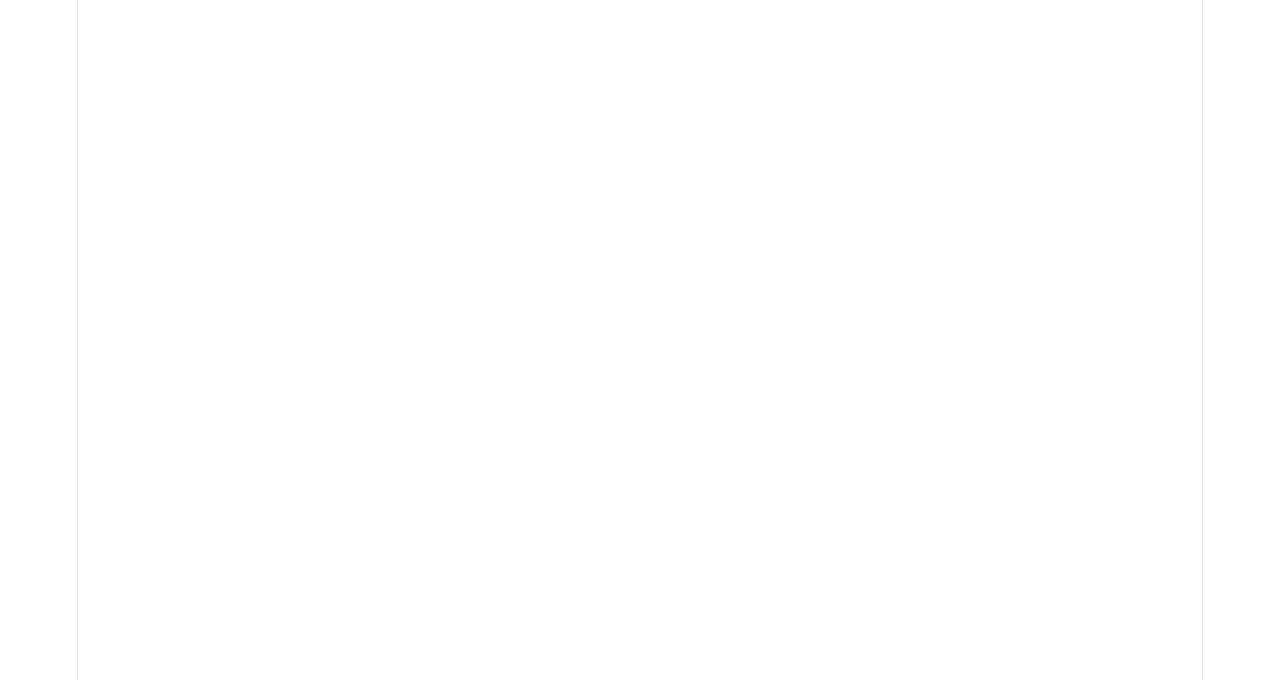
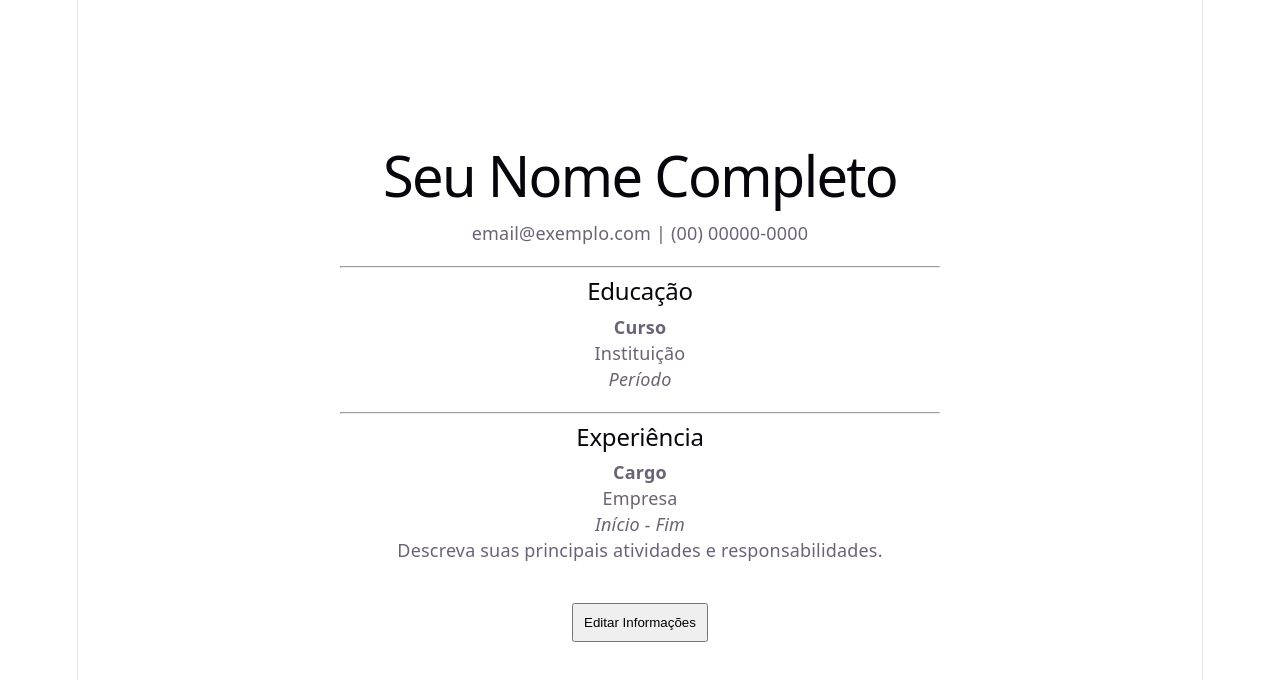
Before and after one commit to fioridaniel/cv-application, a React (Vite) app in the folder project/: page /resume in a window 1280 px wide. Before the commit this address had no page. Shown: the top 680 px of the page. Built offline with nearby package versions, Linux system fonts and the light colour scheme.

Commit message:
feat: add resume page and improve form navigation

```diff
--- a/project/src/App.jsx
+++ b/project/src/App.jsx
@@ -4,8 +4,8 @@ import GeneralInformation from "./components/GeneralInformation";
 import EducationalExpercience from "./components/EducationalExperience";
 import PraticalExperience from "./components/PraticalExperience";
 import GetStarted from "./components/GetStarted";
-import { standartDiv, submit, field } from "./styles/style";
 import { BrowserRouter, Routes, Route } from "react-router-dom";
+import Resume from "./components/Resume";
 
 function App() {
   const [generalInformation, setGeneralInformation] = useState({
@@ -49,11 +49,6 @@ function App() {
     }));
   };
 
-  const handleSubmit = (event) => {
-    event.preventDefault();
-    console.log("Form submitted!");
-  };
-
   return (
     <>
       <BrowserRouter>
@@ -86,6 +81,17 @@ function App() {
               />
             }
           />
+          <Route
+            path="/resume"
+            element={
+              <Resume
+                generalInfo={generalInformation}
+                educationalInfo={educationalExpercience}
+                practicalInfo={praticalExperience}
+              />
+            }
+          />
+
         </Routes>
       </BrowserRouter>
     </>
--- a/project/src/components/EducationalExperience.jsx
+++ b/project/src/components/EducationalExperience.jsx
@@ -8,6 +8,7 @@ function EducationalExpercience({ data, onChange }) {
 
   return (
     <div style={standartDiv}>
+      <h2>Educational Experience</h2>
       <InputInfo
         value={data.studyTitle}
         setFunction={(v) => onChange("studyTitle", v)}
@@ -24,6 +25,7 @@ function EducationalExpercience({ data, onChange }) {
         placeHolder={"Date of study"}
       />
       <button
+        type="button"
         onClick={() => {
           navigate("/pratical-experience");
         }}
--- a/project/src/components/GeneralInformation.jsx
+++ b/project/src/components/GeneralInformation.jsx
@@ -8,6 +8,7 @@ function GeneralInformation({ data, onChange }) {
 
   return (
     <div style={standartDiv}>
+      <h2>General information</h2>
       <InputInfo
         value={data.name}
         setFunction={(v) => onChange("name", v)}
@@ -25,6 +26,7 @@ function GeneralInformation({ data, onChange }) {
       />
 
       <button
+        type="button"
         onClick={() => {
           navigate("/educational-experience");
         }}
--- a/project/src/components/PraticalExperience.jsx
+++ b/project/src/components/PraticalExperience.jsx
@@ -7,6 +7,7 @@ function PraticalExperience({ data, onChange }) {
   let navigate = useNavigate();
   return (
     <div style={standartDiv}>
+      <h2>Pratical Experience</h2>
       <InputInfo
         value={data.companyName}
         setFunction={(v) => onChange("companyName", v)}
@@ -33,13 +34,14 @@ function PraticalExperience({ data, onChange }) {
         placeHolder={"Date until"}
       />
       <button
+        type="button"
         onClick={() => {
-          navigate("/");
+          navigate("/resume");
         }}
 
         style={{...submit, marginTop : '15px'}}
       >
-        Home
+        Finish Resume
       </button>
     </div>
   );
--- /dev/null
+++ b/project/src/components/Resume.jsx
@@ -0,0 +1,61 @@
+import { useNavigate } from "react-router-dom";
+import { standartDiv, section, paper, button } from "../styles/style";
+
+function Resume({ generalInfo, educationalInfo, practicalInfo }) {
+  const navigate = useNavigate();
+
+  return (
+    <div style={standartDiv}>
+      <div style={paper}>
+
+        {/* HEADER */}
+        <header style={section}>
+          <h1>{generalInfo.name || "Seu Nome Completo"}</h1>
+          <p>
+            {generalInfo.email || "email@exemplo.com"} |{" "}
+            {generalInfo.phoneNumber || "(00) 00000-0000"}
+          </p>
+        </header>
+
+        <hr />
+
+        {/* EDUCAÇÃO */}
+        <section style={section}>
+          <h2>Educação</h2>
+          <p><strong>{educationalInfo.studyTitle || "Curso"}</strong></p>
+          <p>{educationalInfo.schoolName || "Instituição"}</p>
+          <p><em>{educationalInfo.studyDate || "Período"}</em></p>
+        </section>
+
+        <hr />
+
+        {/* EXPERIÊNCIA */}
+        <section style={section}>
+          <h2>Experiência</h2>
+          <p><strong>{practicalInfo.positionTitle || "Cargo"}</strong></p>
+          <p>{practicalInfo.companyName || "Empresa"}</p>
+          <p>
+            <em>
+              {practicalInfo.dateFrom || "Início"} -{" "}
+              {practicalInfo.dateUntil || "Fim"}
+            </em>
+          </p>
+          <p>
+            {practicalInfo.responsibilities ||
+              "Descreva suas principais atividades e responsabilidades."}
+          </p>
+        </section>
+
+        {/* BOTÃO */}
+        <button
+          type="button"
+          style={button}
+          onClick={() => navigate("/general-info")}>
+          Editar Informações
+        </button>
+      </div>
+    </div>
+  );
+}
+
+export default Resume;
--- a/project/src/styles/style.js
+++ b/project/src/styles/style.js
@@ -26,3 +26,18 @@ export const text = {
     fontFamily: 'Times New Roman',
     fontSize: '18px'
 };
+
+export const paper = {
+  width: "600px",
+  padding: "30px",
+};
+
+export const section = {
+  marginBottom: "20px"
+};
+
+export const button = {
+  marginTop: "20px",
+  padding: "10px",
+  cursor: "pointer"
+};
```
Also changed, not shown: project/prompt-commit.txt (added).
